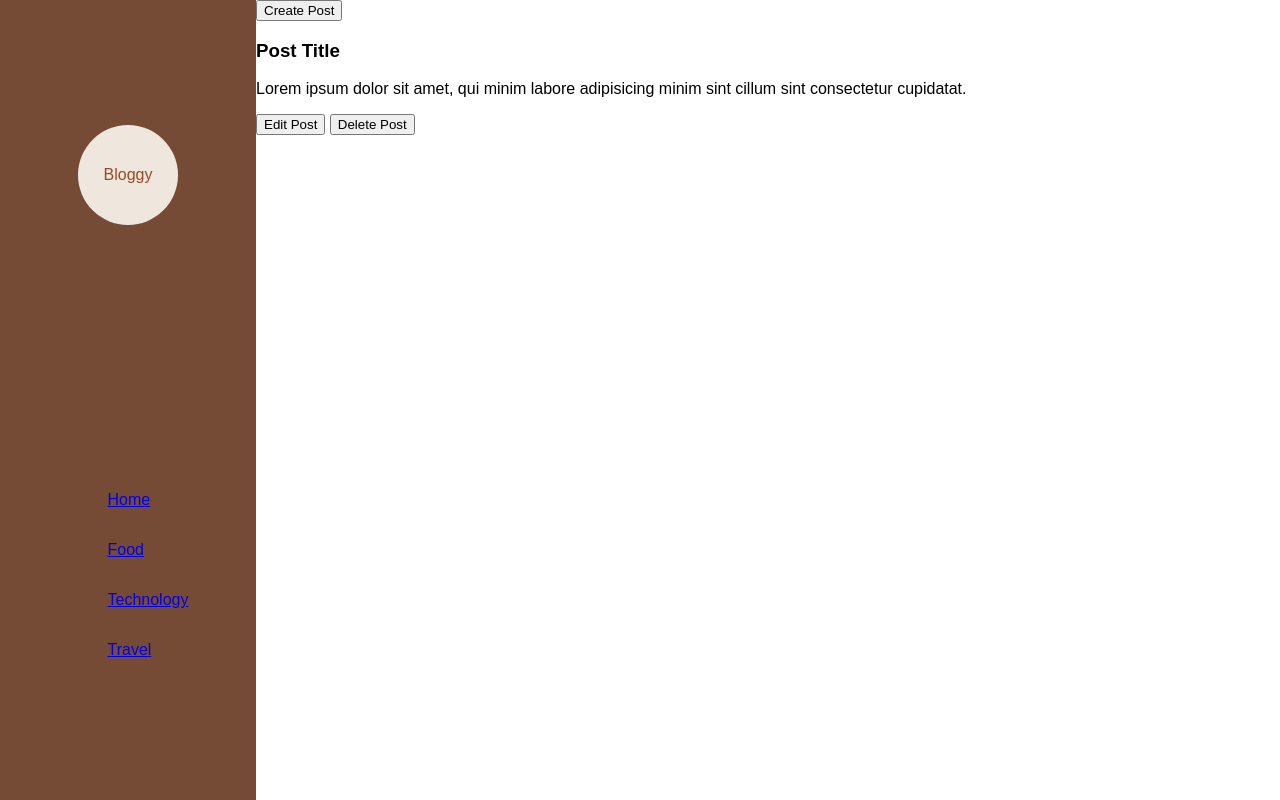
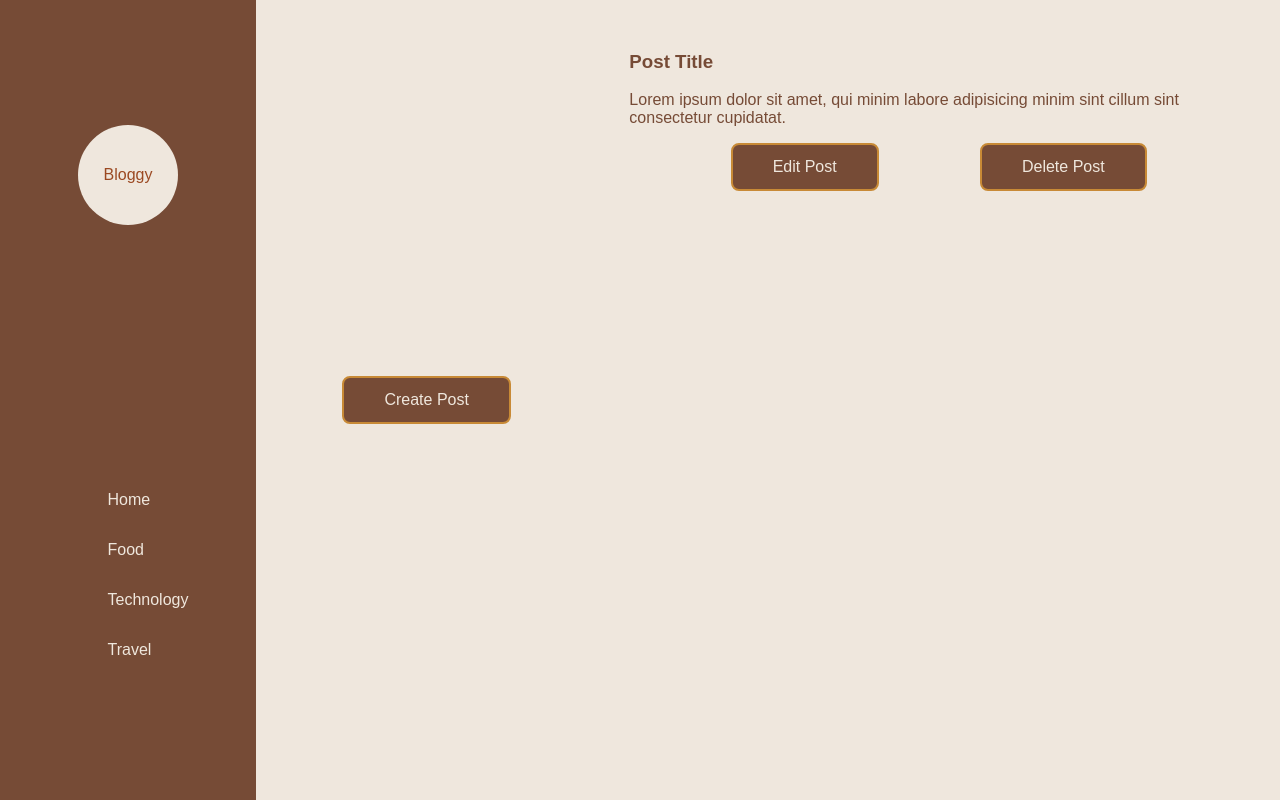
Before and after one commit to Fehan-Arif/bloggy, a web app: file views/posts.html in a window 1280 px wide. Run offline with its HTML, style and script files only (its server is not run), Linux system fonts and the light colour scheme; some web fonts are replaced.

Commit message:
Update styles for posts page

```diff
--- a/public/style/style.css
+++ b/public/style/style.css
@@ -23,6 +23,11 @@ body {
 
 .nav-links {
   list-style: none;
+}
+
+.nav-links a {
+  text-decoration: none;
+  color: #EFE7DD;
 }
 
 .logo {
@@ -64,3 +69,90 @@ body {
   font-size: 2rem;
   font-weight: 400;
 }
+
+/* Posts */
+.posts-container {
+  background-color: #EFE7DD;
+  display: grid;
+  grid-template-columns: 0.5fr 1fr;
+  justify-items: center;
+  color: #764B36;
+}
+
+.create-post {
+  display: flex;
+  align-items: center;
+}
+
+.btn {
+  align-items: center;
+  background-color: #764B36;
+  border: 2px solid #C88A36;
+  border-radius: 8px;
+  box-sizing: border-box;
+  color: #EFE7DD;
+  cursor: pointer;
+  display: flex;
+  font-family: 'Montserrat', sans-serif;
+  font-size: 16px;
+  height: 48px;
+  justify-content: center;
+  line-height: 24px;
+  max-width: 100%;
+  padding: 0 25px;
+  position: relative;
+  text-align: center;
+  text-decoration: none;
+  user-select: none;
+  -webkit-user-select: none;
+  touch-action: manipulation;
+}
+
+.btn:after {
+  background-color: #111;
+  border-radius: 8px;
+  content: "";
+  display: block;
+  height: 48px;
+  left: 0;
+  width: 100%;
+  position: absolute;
+  top: -2px;
+  transform: translate(8px, 8px);
+  transition: transform .2s ease-out;
+  z-index: -1;
+}
+
+.btn:hover:after {
+  transform: translate(0, 0);
+}
+
+.btn:active {
+  background-color: #C88A36;
+  outline: 0;
+}
+
+.btn:hover {
+  outline: 0;
+}
+
+@media (min-width: 768px) {
+  .btn {
+    padding: 0 40px;
+  }
+}
+
+.view-posts {
+  padding: 2rem;
+}
+.post-title {
+  font-family: 'Sorts Mill Goudy', sans-serif;
+}
+
+.post-content {
+  font-family: 'Montserrat', sans-serif;
+}
+.button-group {
+  display: flex;
+  justify-content: space-evenly;
+}
```
